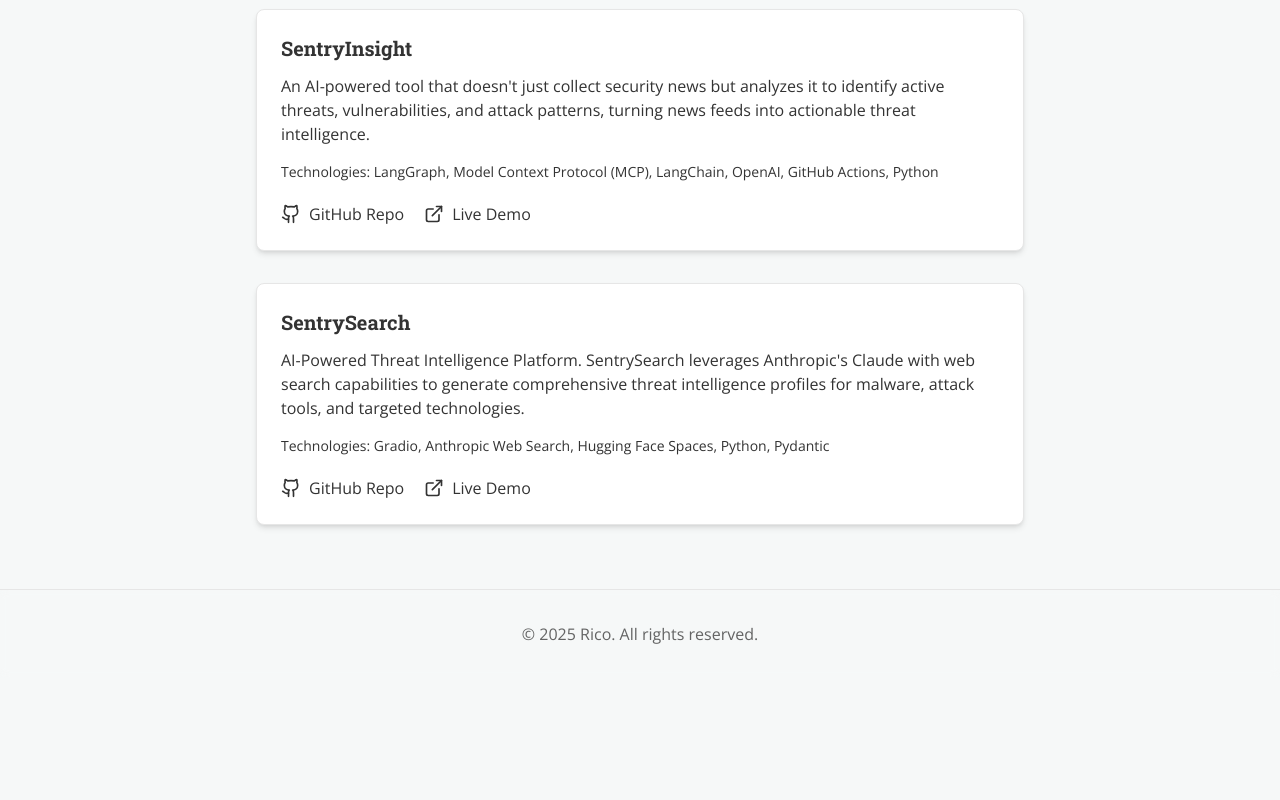
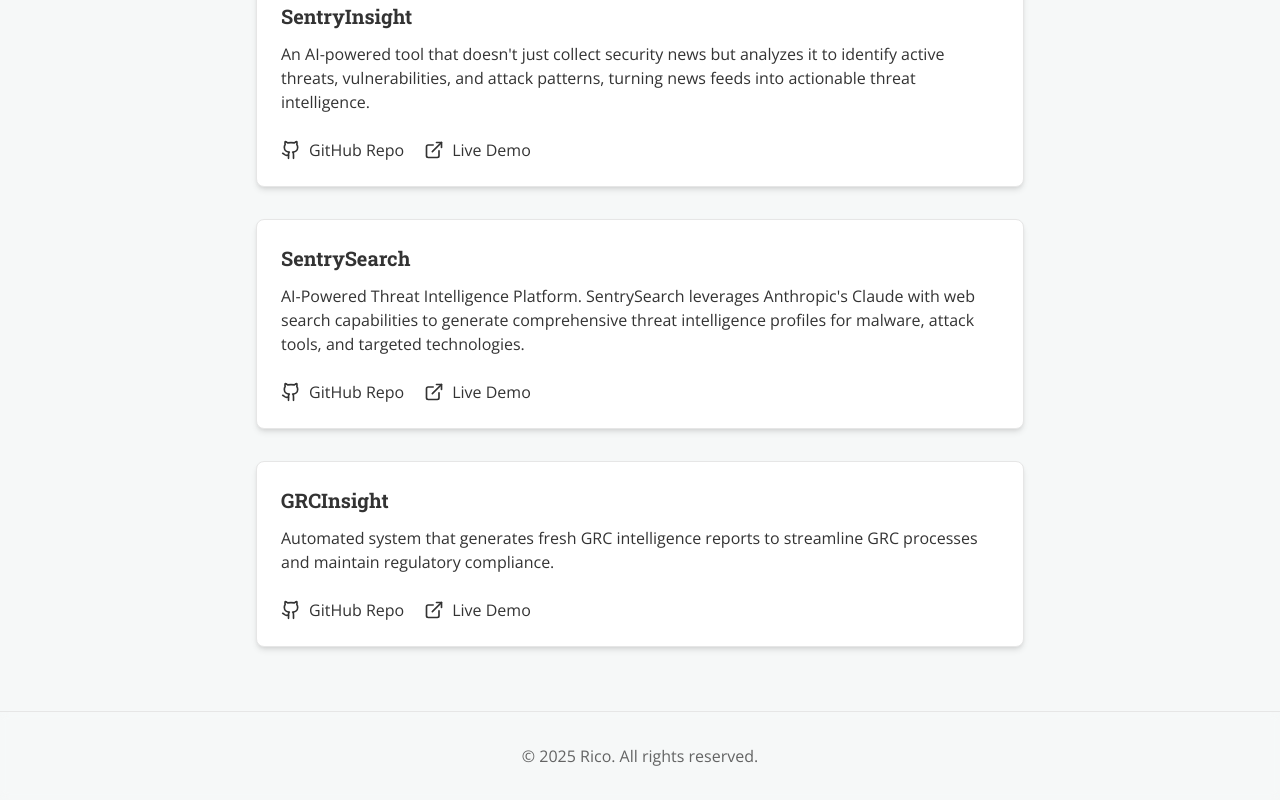
Before and after one commit to ricomanifesto/rico, a React (Vite) app: page / in a window 1280 px wide. Shown: the part 961-1761 px from the top of the page. Before the commit the page ends 1639 px from the top, so only its background shows below. Built offline with nearby package versions, Linux system fonts and the light colour scheme.

Commit message:
Add GRCInsight project and remove technologies section from all projects

```diff
--- a/src/components/ProjectsSection.tsx
+++ b/src/components/ProjectsSection.tsx
@@ -6,23 +6,26 @@ const projects = [
   {
     title: "Cybersecurity News Aggregator",
     description: "A low-maintenance website that automatically pulls in the day's top cybersecurity stories using GitHub Actions and is easily configurable via a JSON feed list. Hosted on GitHub Pages.",
-    technologies: "Technologies: GitHub Actions, GitHub Pages, RSS, JSON, JavaScript",
     repoUrl: "https://github.com/ricomanifesto/SentryDigest",
     demoUrl: "https://ricomanifesto.github.io/SentryDigest/"
   },
   {
     title: "SentryInsight",
     description: "An AI-powered tool that doesn't just collect security news but analyzes it to identify active threats, vulnerabilities, and attack patterns, turning news feeds into actionable threat intelligence.",
-    technologies: "Technologies: LangGraph, Model Context Protocol (MCP), LangChain, OpenAI, GitHub Actions, Python",
     repoUrl: "https://github.com/ricomanifesto/SentryInsight",
     demoUrl: "https://ricomanifesto.github.io/SentryInsight/"
   },
   {
     title: "SentrySearch",
     description: "AI-Powered Threat Intelligence Platform. SentrySearch leverages Anthropic's Claude with web search capabilities to generate comprehensive threat intelligence profiles for malware, attack tools, and targeted technologies.",
-    technologies: "Technologies: Gradio, Anthropic Web Search, Hugging Face Spaces, Python, Pydantic",
     repoUrl: "https://github.com/ricomanifesto/SentrySearch",
     demoUrl: "https://sentry-search.vercel.app/"
+  },
+  {
+    title: "GRCInsight",
+    description: "Automated system that generates fresh GRC intelligence reports to streamline GRC processes and maintain regulatory compliance.",
+    repoUrl: "https://github.com/ricomanifesto/GRCInsight",
+    demoUrl: "https://ricomanifesto.github.io/GRCInsight/"
   }
 ];
 
@@ -78,11 +81,8 @@ export default function ProjectsSection() {
           >
             <div className="p-6">
               <h3 className="text-xl font-semibold text-primary mb-3">{project.title}</h3>
-              <p className="mb-4">
+              <p className="mb-6">
                 {project.description}
-              </p>
-              <p className="text-sm text-secondary mb-5">
-                {project.technologies}
               </p>
               <div className="flex items-center">
                 <a href={project.repoUrl} target="_blank" rel="noopener noreferrer"
```
